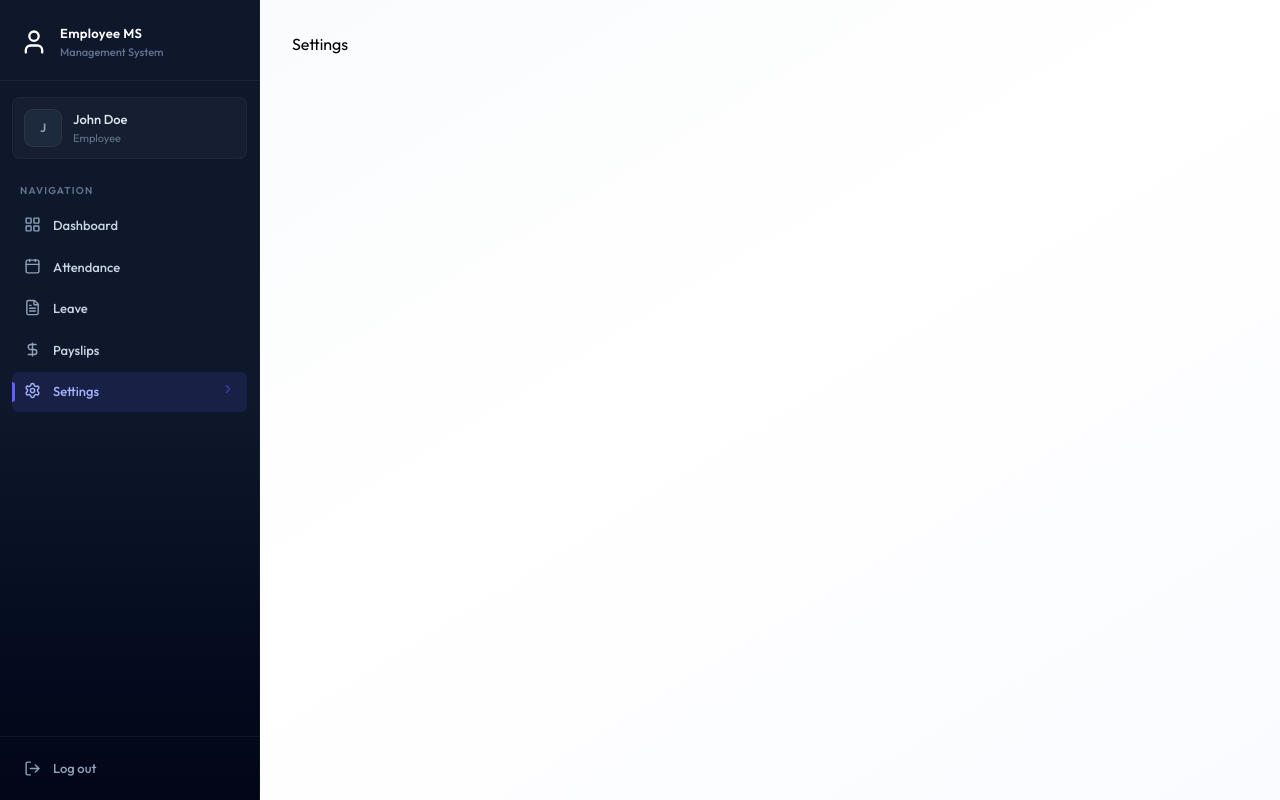
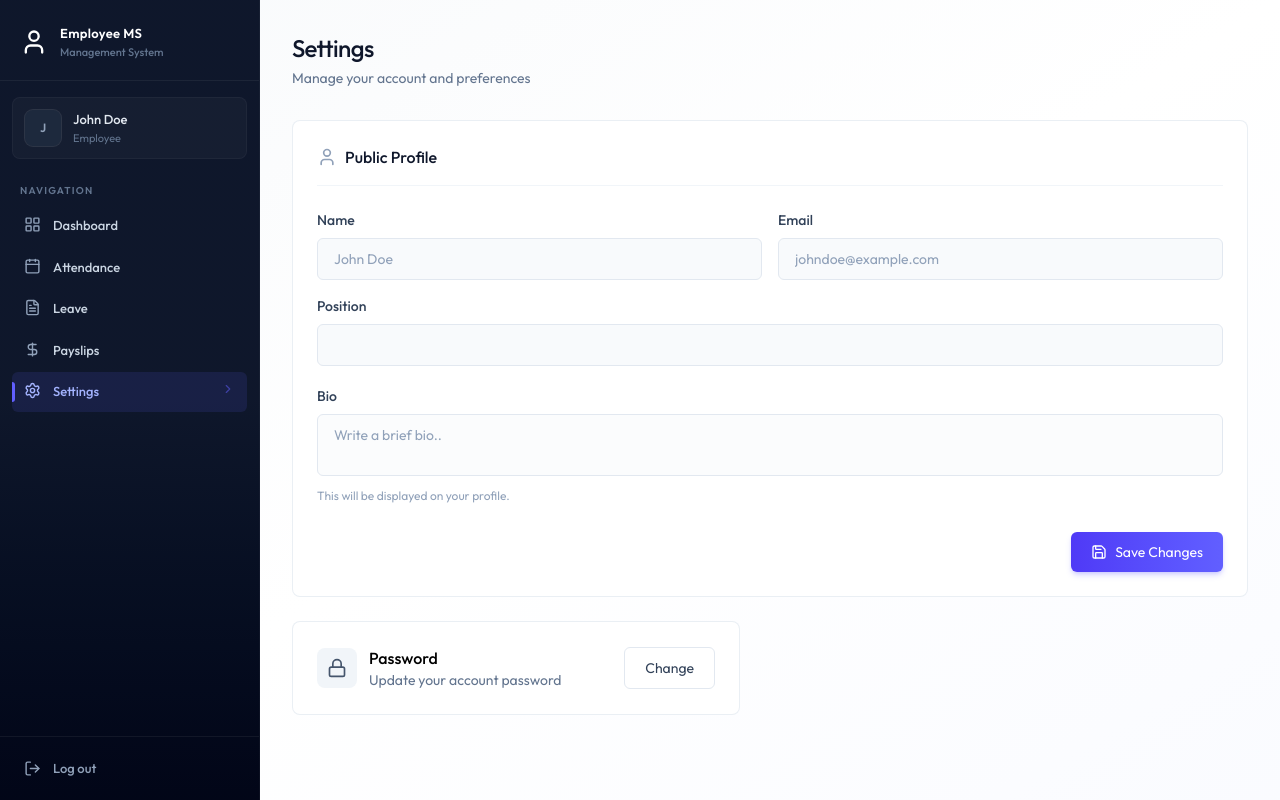
Before and after one commit to deeparastogi07/Employee-Management-System, a React (Vite) app in the folder client/: page /settings in a window 1280 px wide. Built offline with nearby package versions, Linux system fonts and the light colour scheme.

Commit message:
Settings Page UI

```diff
--- /dev/null
+++ b/client/src/components/ChangePasswordModal.jsx
@@ -0,0 +1,56 @@
+import { Loader2Icon, LockIcon, X } from "lucide-react"
+import React, { useDebugValue, useState } from "react"
+
+const ChangePasswordModal = ({open , onClose}) => {
+    const [loading, setLoading] = useState(false)
+    const [message, setMessage] = useState({type:"", text:""})
+
+    const handleSubmit = async (e) => {
+        e.preventDefault()
+    }
+
+    if(!open) return null
+
+    return (
+        <div onClick={onClose} className="fixed inset-0 z-50 flex items-center justify-center p-4">
+            <div className="absolute inset-0 bg-black/40 backdrop-blur-sm"/>
+
+            <div className="relative bg-white rounded-2xl shadow-2xl w-full max-w-md animate-fade-in" onClick={(e)=>e.stopPropagation()}>
+                <div className="flex items-center justify-between p-6 pb-0">
+                    <h2 className="text-lg font-medium text-slate-900 flex items-center gap-2">
+                        <LockIcon className="w-5 h-5 text-slate-400"/> Change Password
+                    </h2>
+                    <button onClick={onClose} className="p-2 rounded-lg hover:bg-slate-100 transition-colors text-slate-400 hover:text-slate-600"><X className="w-5 h-5"/></button>
+                </div>
+
+                <form className="p-6 space-y-5" onSubmit={handleSubmit}>
+                    {message.text && (
+                        <div className={`p-3 rounded-xl text-sm flex items-start gap-3 ${message.type === "success" ? "bg-emerald-50 text-emerald-700 border border-emerald-200" : "bg-rose-50 text-rose-700 border border-rose-200"}`}>
+                            <div className={`w-1.5 h-1.5 rounded-full mt-1.5 shrink-0 ${message.type === "success" ? "bg-emerald-500" : "bg-rose-500"}`}/>
+                            {message.text}
+                        </div>
+                    )}
+                    <div>
+                        <label className="block text-sm font-medium text-slate-700 mb-2">Current Password</label>
+                        <input type="password" name="currentPassword" required/>
+                    </div>
+                    <div>
+                        <label className="block text-sm font-medium text-slate-700 mb-2">New Password</label>
+                        <input type="password" name="newPassword" required/>
+                    </div>
+                    <div className="flex gap-3 pt-2">
+                        <button type="button" onClick={onClose} className="btn-secondary flex-1">
+                            Cancel
+                        </button>
+                        <button type="submit" disabled={loading} className="btn-primary flex-1 flex justify-center items-center gap-2">
+                            {loading && <Loader2Icon className="w-4 h-4 animate-spin"/>}
+                            Update Password
+                        </button>
+                    </div>
+                </form>
+            </div>
+        </div>
+    )
+}
+
+export default ChangePasswordModal
--- /dev/null
+++ b/client/src/components/ProfileForm.jsx
@@ -0,0 +1,74 @@
+import { Loader2, Save, User } from "lucide-react"
+import React, { useState } from "react"
+
+const ProfileForm = ({initialData, onSuccess}) => {
+    const [loading, setLoading] = useState(false)
+    const [error, setError] = useState("")
+    const [message, setMessage] = useState("")
+
+    const handleSubmit = async (e) => {
+        e.preventDefault();
+    }
+
+    return (
+        <form onSubmit={handleSubmit} className="card p-5 sm:p-6 mb-6">
+            <h2 className="text-base font-medium text-slate-900 mb-6 pb-4 border-b border-slate-100 flex items-center gap-2">
+                <User className="w-5 h-5 text-slate-400"/> Public Profile
+            </h2>
+
+            {error && (
+                <div className="bg-rose-50 text-rose-700 p-4 rounded-xl text-sm border border-rose-200 mb-6 flex items-start gap-3">
+                    <div className="w-1.5 h-1.5 rounded-full bg-rose-500 mt-1.5 shrink-0"/>
+                    {error}
+                </div>
+            )}
+
+            {message && (
+                <div className="bg-emerald-50 text-emerald-700 p-4 rounded-xl text-sm border border-emerald-200 mb-6 flex items-start gap-3">
+                    <div className="w-1.5 h-1.5 rounded-full bg-emerald-500 mt-1.5 shrink-0"/>
+                    {message}
+                </div>
+            )}
+
+            <div className="space-y-5">
+                <div className="grid grid-cols-1 sm:grid-cols-2 gap-4">
+                    <div>
+                        <label className="block text-sm font-medium text-slate-700 mb-2">Name</label>
+                        <input disabled value={`${initialData.firstName} ${initialData.lastName}`} className="bg-slate-50 text-slate-400 cursor-not-allowed"/>
+                    </div>
+                    <div>
+                        <label className="block text-sm font-medium text-slate-700 mb-2">Email</label>
+                        <input disabled value={`${initialData.email}`} className="bg-slate-50 text-slate-400 cursor-not-allowed"/>
+                    </div>
+                    <div className="sm:col-span-2">
+                        <label className="block text-sm font-medium text-slate-700 mb-2">Position</label>
+                        <input disabled value={`${initialData?.position ?? ""}`} className="bg-slate-50 text-slate-400 cursor-not-allowed"/>
+                    </div>
+                </div>
+                <div>
+                    <label className="block text-sm font-medium text-slate-700 mb-2">Bio</label>
+                    <textarea disabled={initialData.isDeleted} name="bio" defaultValue={initialData.bio || ""} placeholder="Write a brief bio.." className={`resize-none ${initialData.isDeleted ? "bg-slate-50 text-slate-400 cursor-not-allowed" : ""}`}/>
+                    <p className="text-xs text-slate-400 mt-1.5">This will be displayed on your profile.</p>
+                </div>
+                {initialData.isDeleted ? (
+                    <div className="pt-2">
+                        <div className="p-4 bg-rose-50 border border-rose-200 rounded-xl text-center">
+                            <p className="text-rose-600 font-medium tracking-tight">Account Deactivated</p>
+                            <p className="text-sm text-rose-500 mt-0.5">You can non longer update your profile</p>
+                        </div>
+                    </div>
+                ) : (
+                    <div className="flex justify-end pt-2">
+                        <button type="submit" disabled={loading} className="btn-primary flex items-center gap-2 justify-center w-full sm:w-auto">
+                            {loading ? <Loader2 className="w-4 h-4 animate-spin"/> : <Save className="w-4 h-4"/>}
+                            Save Changes
+                        </button>
+                    </div>
+                )}
+            </div>
+
+        </form>
+    )
+}
+
+export default ProfileForm
--- a/client/src/pages/Settings.jsx
+++ b/client/src/pages/Settings.jsx
@@ -1,7 +1,55 @@
+import { useEffect, useState } from "react"
+import { dummyProfileData } from "../assets/assets"
+import Loading from "../components/Loading"
+import { Lock } from "lucide-react"
+import ProfileForm from "../components/ProfileForm"
+import ChangePasswordModal from "../components/ChangePasswordModal"
 
 const Settings = () => {
+    const[profile, setProfile] = useState(null)
+    const[loading, setLoading] = useState(true)
+    const[showPasswordModal, setShowPasswordModal] = useState(false)
+
+    const fetchProfile = async() => {
+        setProfile(dummyProfileData)
+        setTimeout(()=> {
+            setLoading(false)
+        }, 1000)
+    }
+
+    useEffect(()=>{
+        fetchProfile()
+    }, [])
+
+    if(loading) return <Loading />
+
     return (
-        <div>Settings</div>
+        <div className="animate-fade-in">
+            <div className="page-header">
+                <h1 className="page-title">Settings</h1>
+                <p className="page-subtitle">Manage your account and preferences</p>
+            </div>
+
+
+            {profile && <ProfileForm initialData={profile} onSuccess={fetchProfile}/>}
+
+            {/* Change Password trigger */}
+            <div className="card max-w-md p-6 flex items-center justify-between">
+                <div className="flex items-center gap-3">
+                    <div className="p-2.5 bg-slate-100 rounded-lg">
+                        <Lock className="w-5 h-5 text-slate-600"/>
+                    </div>
+                    <div>
+                        <p className="font-medium text-slate=900">Password</p>
+                        <p className="text-sm text-slate-500">Update your account password</p>
+                    </div>
+                </div>
+                <button onClick={()=> setShowPasswordModal(true)} className="btn-secondary text-sm">
+                    Change
+                </button>
+            </div>
+            <ChangePasswordModal open={showPasswordModal} onClose={()=>setShowPasswordModal(false)}/>
+        </div>
     )
 }
 
```
